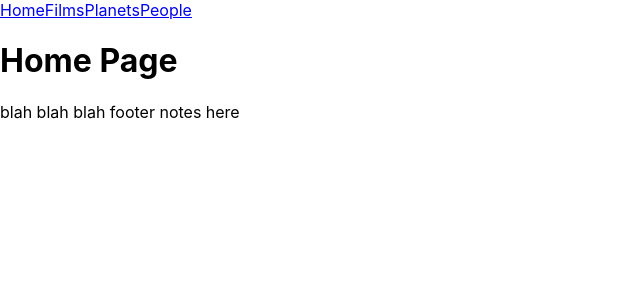
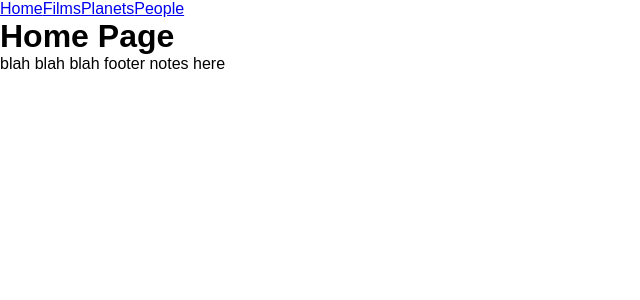
Before and after one commit to stjohnj0331/tr_swapi_proj, a React (Create React App) app in the folder star-wars-app/: page / in a window 1280 px wide. Shown: the top 300 px of the page, without its empty margins (0-640 px from the left). Built offline with nearby package versions, Linux system fonts and the light colour scheme.

Commit message:
added css

```diff
--- a/star-wars-app/src/components/people.js
+++ b/star-wars-app/src/components/people.js
@@ -16,7 +16,7 @@ export const People = () => {
         <>
             <h2>People</h2>
             <section id="People">
-                {people.map((person, index) => <div key={index}>{person.name}</div>)}
+                {people.map((person, index) => <div key={index}><button>{person.name}</button></div>)}
             </section>
         </>
 
--- a/star-wars-app/src/index.css
+++ b/star-wars-app/src/index.css
@@ -1,13 +1,52 @@
-body {
+body,
+div,
+h1,
+h2,
+h3,
+h4,
+h5,
+p {
   margin: 0;
-  font-family: -apple-system, BlinkMacSystemFont, 'Segoe UI', 'Roboto', 'Oxygen',
-    'Ubuntu', 'Cantarell', 'Fira Sans', 'Droid Sans', 'Helvetica Neue',
-    sans-serif;
-  -webkit-font-smoothing: antialiased;
-  -moz-osx-font-smoothing: grayscale;
+  padding: 0;
 }
 
-code {
-  font-family: source-code-pro, Menlo, Monaco, Consolas, 'Courier New',
-    monospace;
+:root {
+  font-family: Arial, Helvetica, sans-serif;
+  --dark1: black;
+  --light1: white;
+  --dark2: darkblue;
+  --light2: lightblue;
+  background-color: var(--light1);
+  color: var(--dark1);
 }
+
+button {
+  background-color: var(--light2);
+  color: var(--dark2);
+  font-weight: bold;
+  padding: 10px;
+  border-radius: 5px;
+  border: 1px solid var(--dark2);
+}
+
+input {
+  display: block;
+  width: 95%;
+  font-weight: bold;
+  font-size: 1.1em;
+  line-height: 1.5em;
+  border: none;
+  border-bottom: 2px solid var(--dark2);
+  outline: none;
+  margin: 5px;
+}
+
+label {
+  font-weight: bold;
+  font-size: 1.1em;
+}
+
+.small {
+  font-size: small;
+  font-weight: normal;
+}
```
